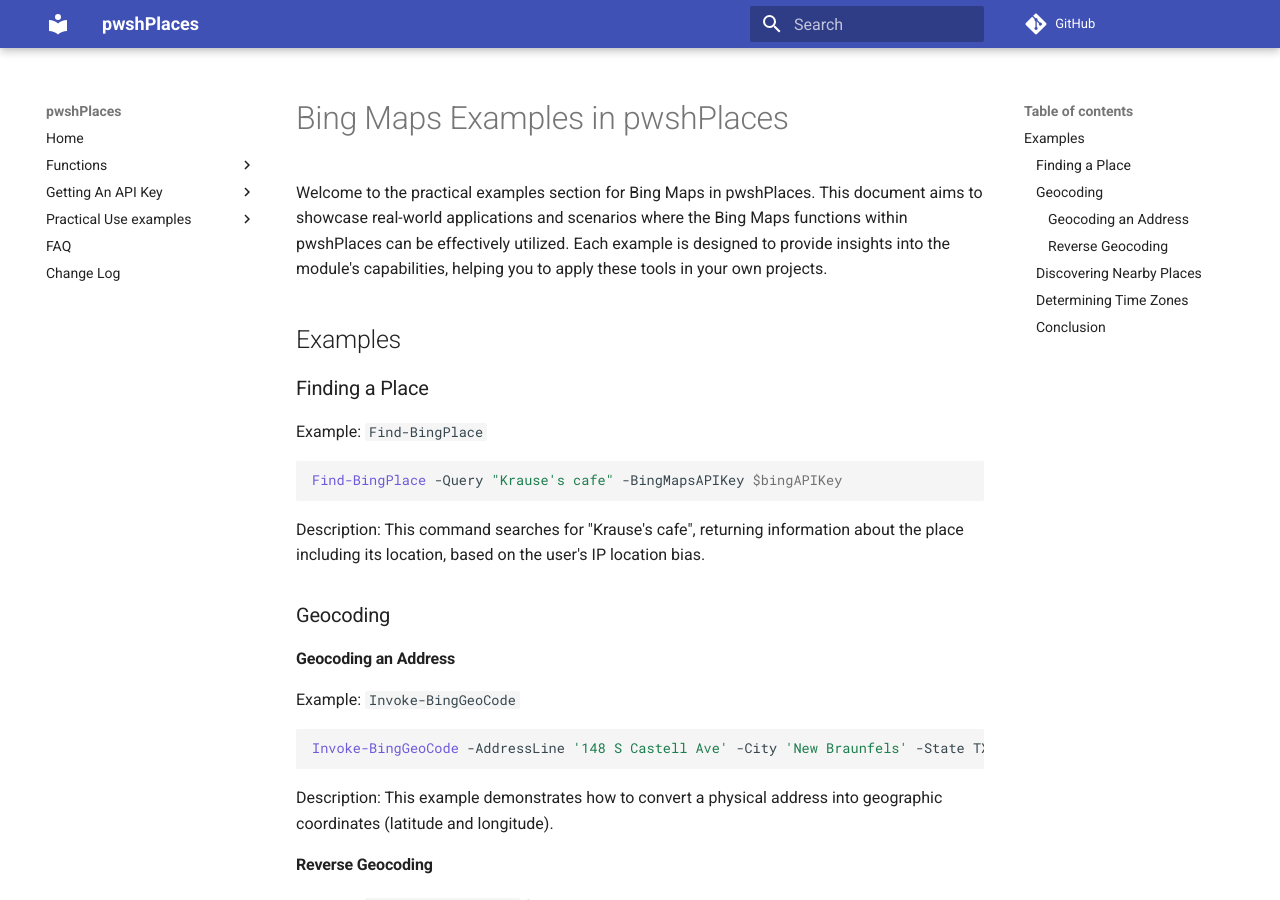
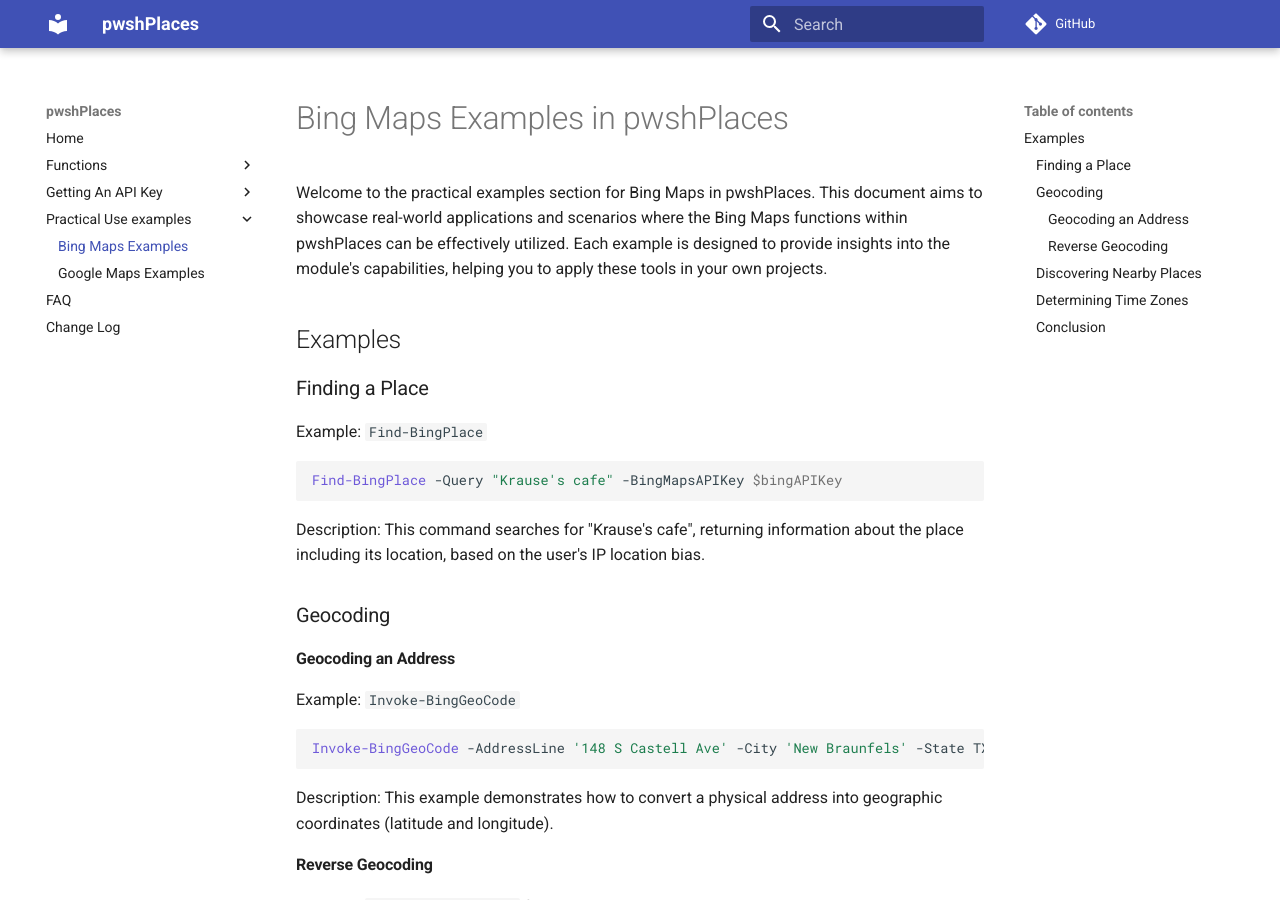
Before and after one commit to techthoughts2/pwshPlaces, an MkDocs documentation site: the page built from docs/pwshPlaces-Bing-Maps-Examples.md, in a window 1280 px wide and 900 px high. Built offline with MkDocs 1.6.1 and Material for MkDocs 9.7.7, drawn with Linux system fonts in a browser that asks for light colours; comment, search, counter and statistics services are not loaded.

Commit message:
corrected examples references

```diff
--- a/mkdocs.yml
+++ b/mkdocs.yml
@@ -92,7 +92,7 @@
     - Bing Maps API Key: BingMapsAPI
     - Google Maps API Key: GoogleMapsAPI.md
   - Practical Use examples:
-    - Bing Maps Examples: pwshPlaces-Bing-Maps-examples.md
-    - Google Maps Examples: pwshPlaces-Google-Maps-examples.md
+    - Bing Maps Examples: pwshPlaces-Bing-Maps-Examples.md
+    - Google Maps Examples: pwshPlaces-Google-Maps-Examples.md
   - FAQ: pwshPlaces-FAQ.md
   - Change Log: CHANGELOG.md
```
Also changed, not shown: docs/pwshPlaces-Bing-Maps-Examples.md (renamed from docs/pwshPlaces-Bing-Maps-Examples copy.md).
